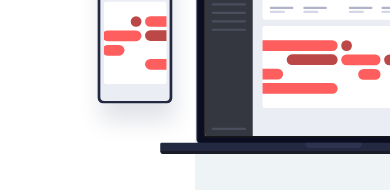
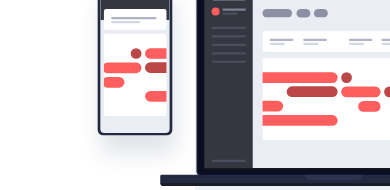
Before and after one commit to lkiryu/project-tracking-intro-component, a plain HTML site: page index.html in a window 390 px wide. Shown: the part 212-402 px from the top of the page. Drawn offline with nearby package versions, Linux system fonts and the light colour scheme.

Commit message:
container fix

```diff
--- a/src/css/responsive.css
+++ b/src/css/responsive.css
@@ -27,6 +27,7 @@
 @media(max-width:768px) {
     .container {
         overflow-x: hidden;
+        height: 100%;
     }
 
     .nav-list {
@@ -85,7 +86,7 @@
     }
 
     .backgroud-image {
-        background-position: -80% 35%;
+        background-position: -80% 50%;
         background-size: 900px 350px;
     }
 
@@ -117,13 +118,8 @@
     }
 
     .backgroud-image {
-        background-position: -200% 25%;
+        background-position: -200% 30%;
         background-size: 110%;
-    }
-
-    .nav-list {
-        top: 15vh;
-        height: 85vh;
     }
 
     .section {
```
